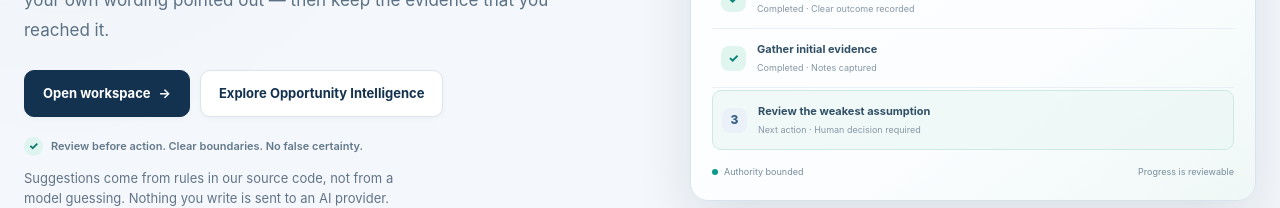
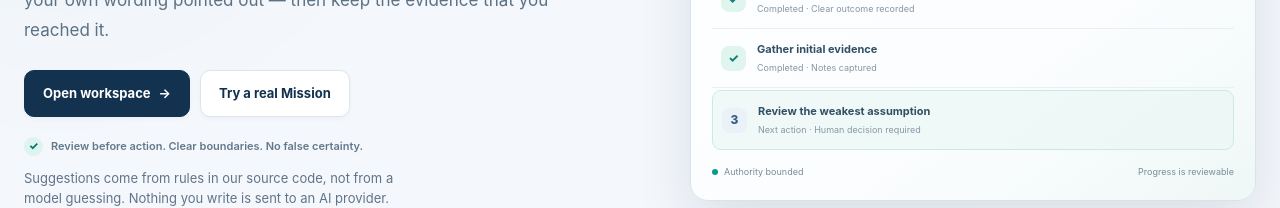
Before and after one commit to abdalrhmanata-gif/Nexo, a Next.js app in the folder apps/web/: page / in a window 1280 px wide. Shown: the part 483-691 px from the top of the page. Built offline with nearby package versions, Linux system fonts and the light colour scheme; no server answers.

Commit message:
feat(growth): put Hero Mission on landing page

```diff
--- a/apps/web/app/page.tsx
+++ b/apps/web/app/page.tsx
@@ -42,7 +42,7 @@ export default async function HomePage() {
         <p className="landing-lede"><LocalizedText en="Write the outcome you want. Get a first plan back, with the weak parts of your own wording pointed out — then keep the evidence that you reached it." /></p>
         <div className="landing-hero-actions">
           <Link className="button" href="/app"><LocalizedText en="Open workspace" /> <span aria-hidden="true">→</span></Link>
-          <Link className="button button-quiet" href="/app/opportunities"><LocalizedText en="Explore Opportunity Intelligence" /></Link>
+          <Link className="button button-quiet" href="/templates/business-opportunity-scan"><LocalizedText en="Try a real Mission" /></Link>
         </div>
         <div className="landing-trust-line"><span aria-hidden="true">✓</span> <LocalizedText en="Review before action. Clear boundaries. No false certainty." /></div>
         <p className="landing-honesty"><LocalizedText en="Suggestions come from rules in our source code, not from a model guessing. Nothing you write is sent to an AI provider." /></p>
```
